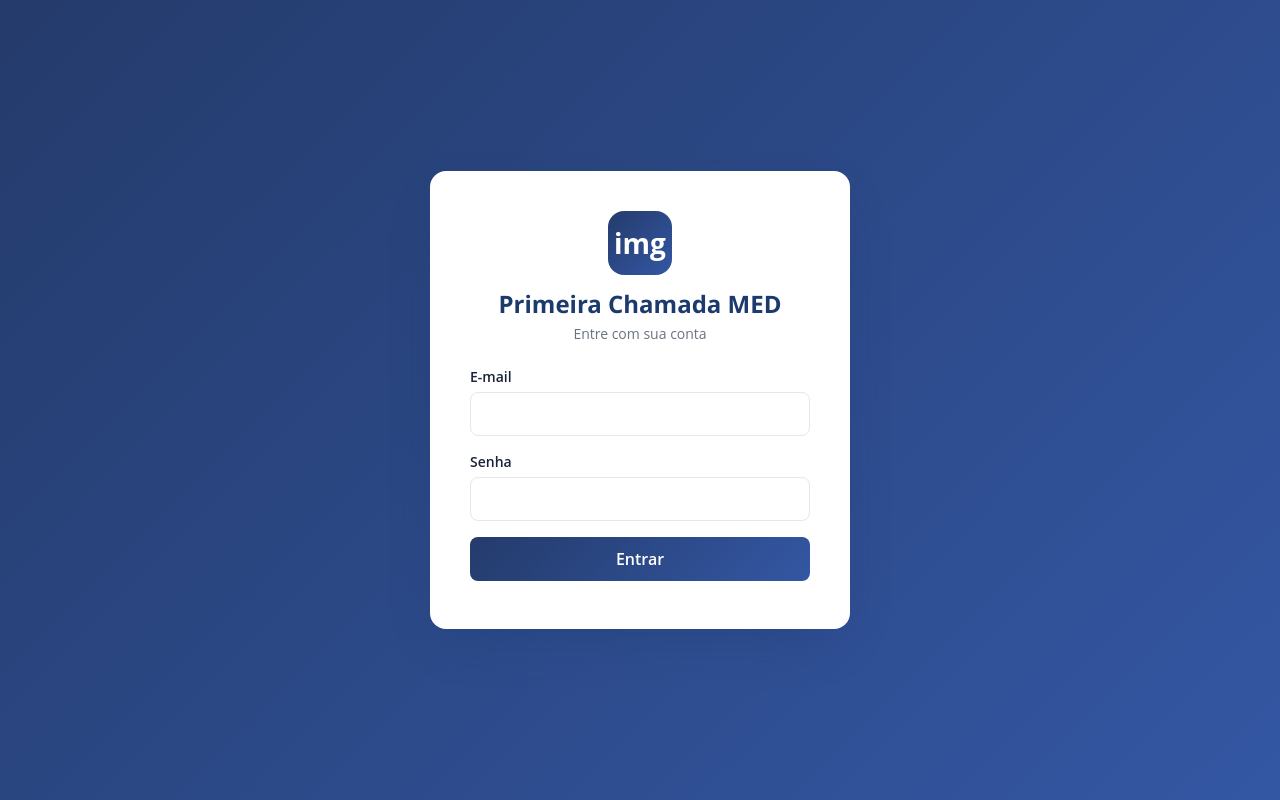
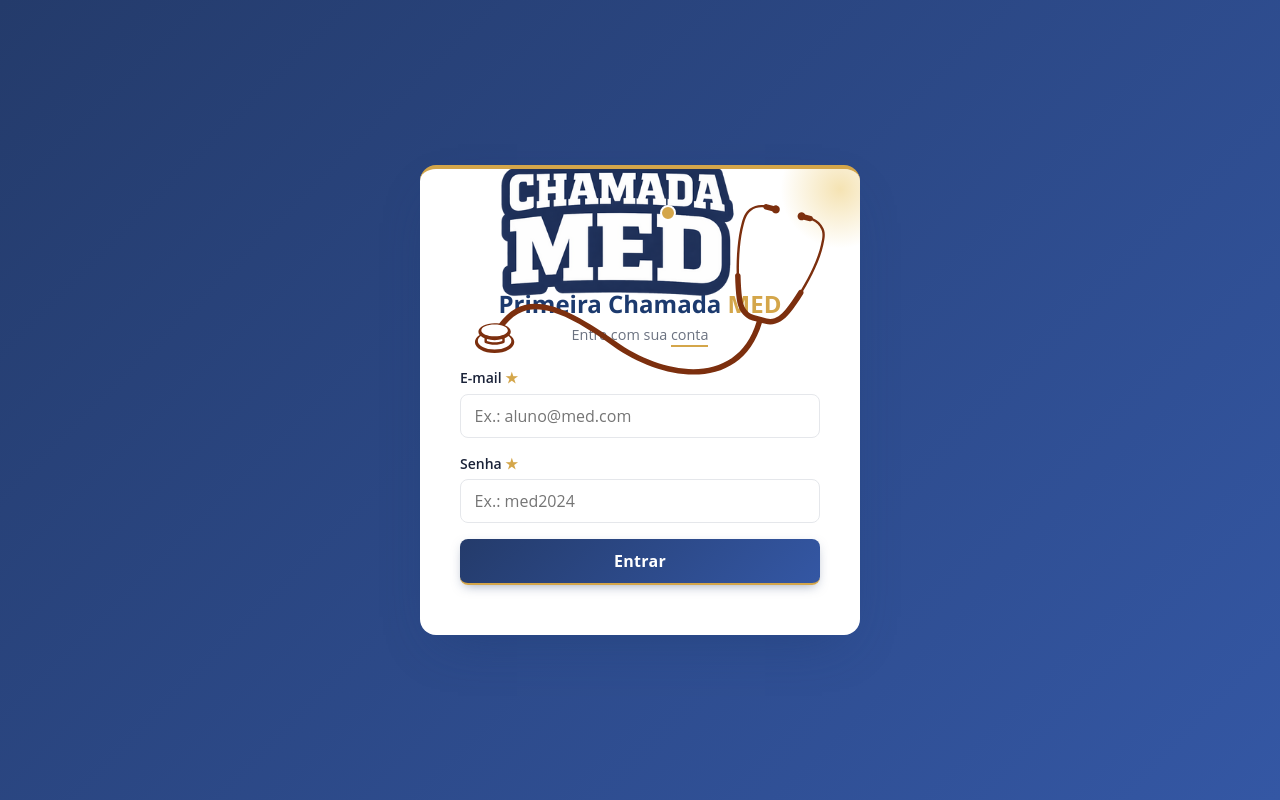
Before and after one commit to fonsca/POOII, a website built with Vite: page PrimeiraChamadaMED/index.html in a window 1280 px wide. Built offline with nearby package versions, Linux system fonts and the light colour scheme; files whose address does not match are found by name.

Commit message:
Atualizado para que combine com o estilo do projeto
Tela de login

```diff
--- a/PrimeiraChamadaMED/index.html
+++ b/PrimeiraChamadaMED/index.html
@@ -3,7 +3,6 @@
 <head>
     <meta charset="UTF-8" />
     <meta name="viewport" content="width=device-width, initial-scale=1.0" />
-    <title>Primeira Chamada MED</title>
     <link rel="stylesheet" href="src/styles.css" />
 </head>
 <body>
--- a/PrimeiraChamadaMED/src/main.js
+++ b/PrimeiraChamadaMED/src/main.js
@@ -44,25 +44,33 @@ function render() {
 
 // -------- TELA DE LOGIN --------
 function renderLogin() {
-  // 1. Inserção direta do HTML (sem os ternários e sem a variável mode)
   root.innerHTML = `
     <div class="center-screen">
-      <div class="card">
+      <div class="card login-card">
+        <span class="gold-ribbon" aria-hidden="true"></span>
         <div class="brand">
-          <div class="brand-icon">img</div>
-          <h1>Primeira Chamada MED</h1>
-          <p>Entre com sua conta</p>
+          <div class="brand-icon">
+            <img src="/dist/src/img/lg.png">
+            <span class="brand-icon-dot" aria-hidden="true"></span>
+          </div>
+          <h1>Primeira Chamada <span class="gold-text">MED</span></h1>
+          <p>Entre com sua <span class="gold-underline">conta</span></p>
         </div>
         <form id="auth-form">
-          <div class="field"><label>E-mail</label><input name="email" type="email" required /></div>
-          <div class="field"><label>Senha</label><input name="password" type="password" required minlength="4" /></div>
+          <div class="field">
+            <label>E-mail <span class="gold-text">★</span></label>
+            <input name="email" type="email" required placeholder="Ex.: aluno@med.com" />
+          </div>
+          <div class="field">
+            <label>Senha <span class="gold-text">★</span></label>
+            <input name="password" type="password" required minlength="4" placeholder="Ex.: med2024" />
+          </div>
           <button type="submit" class="btn">Entrar</button>
           <p id="msg" class="error"></p>
         </form>
       </div>
     </div>`;
 
-  // 2. Lógica de envio do formulário focada apenas no Login
   document.getElementById("auth-form").addEventListener("submit", async (e) => {
     e.preventDefault();
     const fd = new FormData(e.target);
@@ -71,7 +79,6 @@ function renderLogin() {
     msg.textContent = "";
 
     try {
-      // Rota fixa para o login
       const m = await api("/auth/login", {
         method: "POST",
         body: JSON.stringify(payload),
@@ -79,9 +86,7 @@ function renderLogin() {
 
       setMentor(m);
       navigate("#/admin");
-
     } catch (err) {
-      // Mensagem de erro exclusiva para falha de login
       msg.textContent = err.message || "E-mail ou senha inválidos.";
     }
   });
--- a/PrimeiraChamadaMED/src/styles.css
+++ b/PrimeiraChamadaMED/src/styles.css
@@ -2,6 +2,7 @@
   --navy:#1c3a6e;
   --navy-2:#2c5aa0;
   --gold:#d4a64a;
+  --gold-soft:#f5e3b3;
   --bg:#f6f8fc;
   --card:#fff;
   --text:#1a2238;
@@ -10,6 +11,7 @@
   --danger:#dc2626;
   --shadow: 0 20px 50px -20px rgba(28,58,110,.45);
 }
+
 *{box-sizing:border-box;margin:0;padding:0;font-family:'Open Sans','Segoe UI',sans-serif}
 
 body{background:var(--bg);color:var(--text);min-height:100vh}
@@ -23,16 +25,30 @@ input,select{font:inherit}
 .center-screen{min-height:100vh;display:flex;align-items:center;justify-content:center;
   background:linear-gradient(135deg,#243b6b,#3457a4);padding:1rem}
 
-.card{background:var(--card);border-radius:16px;padding:2.5rem;width:100%;max-width:420px;box-shadow:var(--shadow)}
+.card{background:var(--card);border-radius:16px;padding:2.5rem;width:100%;max-width:440px;box-shadow:var(--shadow)}
 
-.brand{display:flex;flex-direction:column;align-items:center;margin-bottom:1.5rem}
+/* ===== Login com detalhes dourados ===== */
+.login-card{position:relative;overflow:hidden;border-top:4px solid var(--gold)}
 
-.brand-icon{width:64px;height:64px;border-radius:16px;background:linear-gradient(135deg,#243b6b,#3457a4);
-  display:flex;align-items:center;justify-content:center;color:#fff;font-size:28px;font-weight:bold;margin-bottom:.75rem}
+.gold-ribbon{position:absolute;top:-40px;right:-40px;width:120px;height:120px;
+  background:radial-gradient(circle,var(--gold-soft) 0%,transparent 70%);pointer-events:none}
+
+.gold-text{color:var(--gold);font-weight:700}
+
+.gold-underline{border-bottom:2px solid var(--gold);padding-bottom:1px}
+
+.brand{display:flex;flex-direction:column;align-items:center;margin-bottom:1.5rem;text-align:center}
+
+.brand-icon{position:relative;width:64px;height:64px;border-radius:16px;
+  background:linear-gradient(135deg,#243b6b,#3457a4);
+  display:flex;align-items:center;justify-content:center;color:#fff;font-size:22px;font-weight:bold;margin-bottom:.85rem}
+
+.brand-icon-dot{position:absolute;top:-4px;right:-4px;width:16px;height:16px;
+  background:var(--gold);border-radius:50%;border:2px solid #fff}
 
 .brand h1{font-size:1.5rem;color:var(--navy)}
 
-.brand p{font-size:.875rem;color:var(--muted);margin-top:.25rem}
+.brand p{font-size:.9rem;color:var(--muted);margin-top:.35rem}
 
 .field{margin-bottom:1rem}
 
@@ -40,9 +56,11 @@ input,select{font:inherit}
 
 .field input,.field select{width:100%;height:44px;padding:0 .85rem;border:1px solid var(--border);border-radius:8px;background:#fff}
 
-.field input:focus,.field select:focus{outline:2px solid var(--navy-2);outline-offset:1px}
+.field input:focus,.field select:focus{outline:2px solid var(--gold);outline-offset:1px;border-color:var(--gold)}
 
-.btn{width:100%;height:44px;border-radius:8px;font-weight:600;background:linear-gradient(135deg,#243b6b,#3457a4);color:#fff}
+.btn{width:100%;height:46px;border-radius:8px;font-weight:700;letter-spacing:.3px;
+  background:linear-gradient(135deg,#243b6b,#3457a4);color:#fff;
+  box-shadow:0 4px 12px -4px rgba(36,59,107,.5);border-bottom:2px solid var(--gold)}
 
 .btn:hover{filter:brightness(1.08)}
 
@@ -54,7 +72,7 @@ input,select{font:inherit}
 
 .btn-danger:hover{color:var(--danger)}
 
-.error{color:var(--danger);font-size:.875rem;margin-top:.5rem}
+.error{color:var(--danger);font-size:.875rem;margin-top:.6rem;text-align:center}
 
 .muted{color:var(--muted);font-size:.875rem}
 
@@ -63,11 +81,6 @@ input,select{font:inherit}
 .tab-toggle button{flex:1;height:36px;border-radius:8px;background:transparent;font-weight:600;color:var(--muted)}
 
 .tab-toggle button.active{background:#fff;color:var(--navy);box-shadow:0 1px 3px rgba(0,0,0,.08)}
-
-
-
-
-
 
 
 /* --------- LAYOUT DO ADMIN --------- */
```
Also changed, not shown: PrimeiraChamadaMED/img/lg.png (added).
